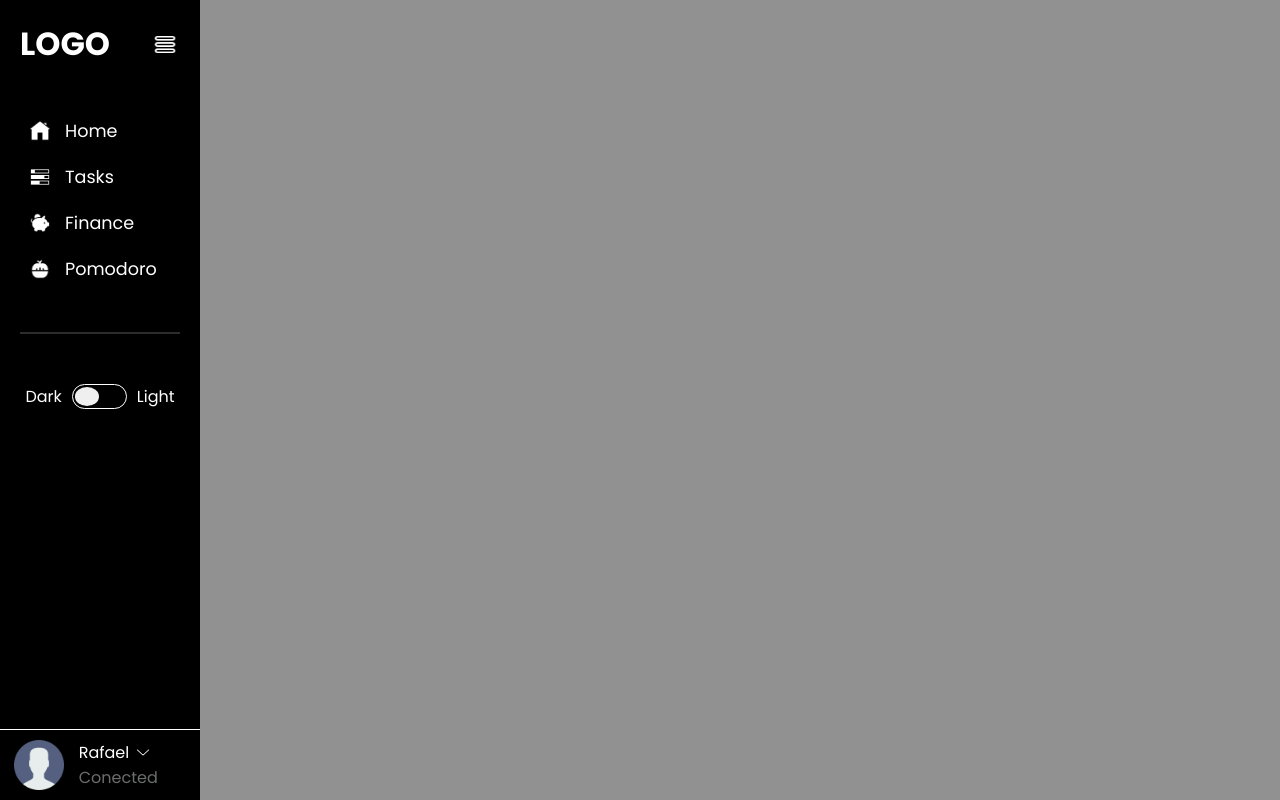
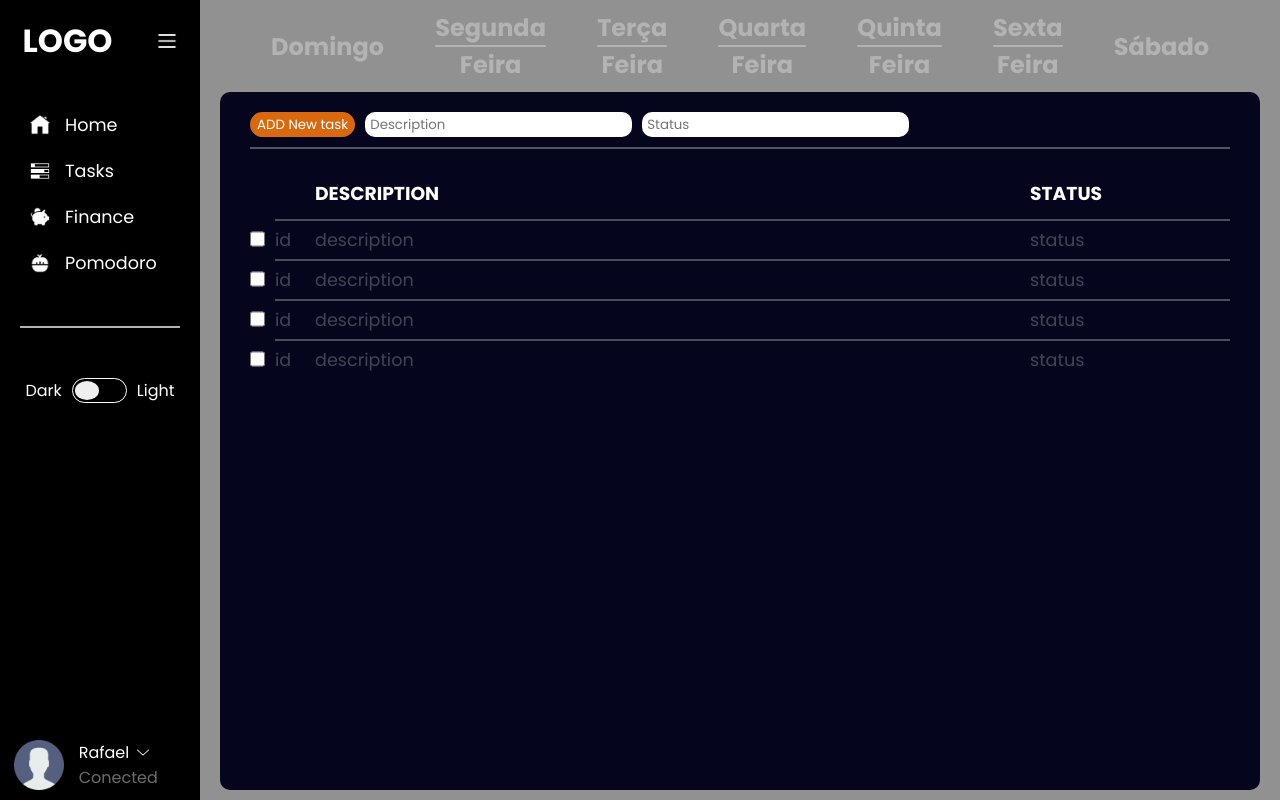
Before and after one commit to rafagfran/tcc, a React (Vite) app in the folder frontend/Taskong/: page / in a window 1280 px wide. Built offline with nearby package versions, Linux system fonts and the light colour scheme.

Commit message:
painel de tarefas inserido

```diff
--- /dev/null
+++ b/frontend/Taskong/src/App.css
@@ -0,0 +1,3 @@
+.app{
+    display: flex;
+}
--- a/frontend/Taskong/src/App.jsx
+++ b/frontend/Taskong/src/App.jsx
@@ -1,11 +1,16 @@
+import './App.css'
 import Sidebar from './components/sidebar/Sidebar.jsx'
+import Tasks from './components/pages/tasks/Task.jsx'
 
 function App() {
 
   return (
-    <>
+    <div className="app">
       <Sidebar/>
-    </>
+      <Tasks/>
+    </div>
+
+
   )
 }
 
--- /dev/null
+++ b/frontend/Taskong/src/components/pages/tasks/Task.css
@@ -0,0 +1,156 @@
+.task{
+    padding: 10px 20px;
+    max-height: 100vh;
+    flex: 1;
+    overflow: auto;
+    display: flex;
+    flex-direction: column;
+    align-items: center;
+}
+.task .days{
+    max-width: 1500px;
+}
+
+.task .days ul{
+    display: flex;
+    align-items: center;
+    gap: 4vw;
+    padding: 0 10px;
+    padding-bottom: 10px;
+}
+.task .days ul li {
+    transition: transform .2s ;
+}
+
+.task .days ul li button{
+    background: none;
+    border: none;
+    font-size: 1.5rem;
+    display: flex;
+    flex-direction: column;
+    align-items: center;
+    justify-content: center;
+    gap: 2px;
+    cursor: pointer;
+    transition: .1s;
+}
+
+.task .days ul li button h4{
+    color: #b3b3b3;
+}
+
+.task .days ul li button hr{
+    border: none;
+    border-radius: 75px;
+    background-color: #b3b3b3;
+    width: 100%;
+    height: 2px;
+}
+
+
+
+/* HOVER */
+
+.task .days ul li button:hover h4{
+    color: aliceblue;
+}
+
+.task .days ul li button:hover hr{
+    background-color: aliceblue ;
+}
+
+.task .days ul li:hover{
+    transform: scale(110%);
+}
+
+
+/* ---------TASKS CONTAINER----- */
+.task .task-container{
+    padding: 20px 30px;
+    width: 100%;
+    flex: 1;
+    background-color: #05051d;
+    border-radius: 10px;
+}
+
+.task .task-container .new-task{
+    display: flex;
+    align-items: center;
+    gap: 10px;
+}
+
+.task .task-container .new-task .newTask-btn{
+    background-color: #d8690f;
+    text-align: center;
+    height: 25px;
+    padding: 2px 7px;
+    border: none;
+    border-radius: 15px;
+    cursor: pointer;
+}
+
+.task .task-container .new-task input{
+    border-radius: 10px;
+    border: none;
+    height: 25px;
+    padding: 0 5px;
+}
+
+
+.task .task-container hr{
+    border: none;
+    height: 2px;
+    background-color: rgba(238, 234, 234, 0.342);
+    margin-top: 10px;
+}
+
+
+.task .task-container .table{
+    margin-top: 30px;
+    display: grid;
+    grid-template-columns: 15px 50px 1fr 200px;
+    grid-template-rows: 40px;
+    grid-auto-rows: 40px;
+}
+
+.task .task-container .table input{
+    background: none;
+    color: white;
+    border: none;
+    border-top: 2px solid  rgba(247, 246, 246, 0.288);
+    box-shadow: none;
+    font-size: 1.1rem;
+}
+
+.task .task-container .table input::placeholder{
+    color: #f7f7f742;
+}
+
+.task .task-container .table input:focus{
+    outline: none;
+}
+
+.task .task-container .table  #description-header{
+    grid-column:3;
+}
+.task .task-container .table  #status-header{
+    grid-column:4;
+}
+
+.task .task-container .table #task-check{
+    grid-column: 1;
+    cursor: pointer;
+}
+.task .task-container .table #task-id{
+    grid-column: 2;
+    margin-left: 10px;
+
+}
+
+.task .task-container .table #task-idescription{
+    grid-column: 3;
+}
+
+.task .task-container .table #status-id{
+    grid-column: 4;
+}
--- /dev/null
+++ b/frontend/Taskong/src/components/pages/tasks/Task.jsx
@@ -0,0 +1,55 @@
+import React from 'react'
+import './Task.css'
+
+const Task = () => {
+  return (
+    <div className='task'>
+      <div className="days">
+        <ul>
+          <li><button><h4>Domingo</h4></button></li>
+          <li><button><h4>Segunda<hr/>Feira</h4></button></li>
+          <li><button><h4>Terça<hr/>Feira</h4></button></li>
+          <li><button><h4>Quarta<hr/>Feira</h4></button></li>
+          <li><button><h4>Quinta<hr/>Feira</h4></button></li>
+          <li><button><h4>Sexta<hr/>Feira</h4></button></li>
+          <li><button><h4>Sábado</h4></button></li>
+        </ul>
+      </div>
+      <div className="task-container">
+        <div className="new-task">
+          <button className="newTask-btn">ADD New task</button>
+          <input id="description-newTask" type="text" placeholder='Description'/>
+          <input id="status-newTask" type="text" placeholder='Status'/>
+        </div>
+        <hr/>
+        <div className="table">
+          <h3 id='description-header'>DESCRIPTION</h3>
+          <h3 id='status-header'>STATUS</h3>
+
+          {/* ---------COMPONENT PROPS FAZER-------- */}
+          <input id='task-check'type="checkbox" />
+          <input id='task-id' type="number" placeholder='id' disabled='true'/>
+          <input id='task-description' type="text" placeholder='description'/>
+          <input id='task-status' type="text" placeholder='status'/>
+
+          <input id='task-check'type="checkbox" />
+          <input id='task-id' type="number" placeholder='id' disabled='true'/>
+          <input id='task-description' type="text" placeholder='description'/>
+          <input id='task-status' type="text" placeholder='status'/>
+
+          <input id='task-check'type="checkbox" />
+          <input id='task-id' type="number" placeholder='id' disabled='true'/>
+          <input id='task-description' type="text" placeholder='description'/>
+          <input id='task-status' type="text" placeholder='status'/>
+
+          <input id='task-check'type="checkbox" />
+          <input id='task-id' type="number" placeholder='id' disabled='true'/>
+          <input id='task-description' type="text" placeholder='description'/>
+          <input id='task-status' type="text" placeholder='status'/>
+        </div>
+      </div>
+    </div>
+  )
+}
+
+export default Task
--- a/frontend/Taskong/src/components/sidebar/Sidebar.css
+++ b/frontend/Taskong/src/components/sidebar/Sidebar.css
@@ -1,20 +1,19 @@
+@import '../../palette/Colors.css';
+
 .sidebar {
     display: flex;
     flex-direction: column;
     align-items: center;
-    background-color: #000;
+    background-color: var(--dark-sidebar-background);
     height: 100vh;
     width: 200px;
     padding-top: 20px;
-    position: fixed;
-    top: 0;
-    left: 0;
     overflow: hidden;
+    transition: .2s;
 }
 
 .sidebar.closed{
     width: 50px;
-
 }
 
 .sidebar.closed .logo-container .logo{
@@ -59,8 +58,8 @@
 }
 
 .sidebar .logo-container img{
-    height: 25px;
-    width: 30px;
+    height: 20px;
+    width: 20px;
     cursor: pointer;
 }
 
@@ -109,7 +108,7 @@
 
 
 .sidebar .container .nav ul li a:hover{
-    background-color: rgba(255, 255, 255, 0.096);
+    background-color: var(--dark-sidebar-hover);
 }
 
 /* DIVISOR */
@@ -118,7 +117,7 @@
     margin-top: 50px;
     border: none;
     height: 2px;
-    background-color: #ffffff2c;
+    background-color: var(--dark-sidebar-divisor);
     border: 75px;
 }
 
@@ -135,10 +134,9 @@
 }
 
 .sidebar .container .theme-selector .btn{
-    background-color: aliceblue;
     border-radius: 20px;
-    border: 1px solid white;
-    background-color: transparent;
+    border: 1px solid var(--dark-sidebar-border-button);
+    background: none;
     padding: 2px;
     width: 55px;
     height: 100%;
@@ -157,7 +155,7 @@
 }
 
 .sidebar .container  .theme-selector .btn button:hover{
-    background-color: rgb(151, 151, 156);
+    background-color: var(--dark-sidebar-hover-button);
 }
 
 
@@ -168,7 +166,7 @@
 
 /* USER STYLES */
 .sidebar .container .user-container {
-    border-top: 1px solid white;
+    border-top: 1px solid var(--dark-sidebar-user-border);
     padding-top: 10px;
     display: flex;
     align-items: center;
@@ -200,42 +198,38 @@
 }
 
 
-/* --------THEMES----------- */
+/* --dark---dark---dark---dark-THEMES--dark---dark---dark---dark---dark-- */
 body.theme-light .sidebar{
-    background-color: #dddada;
+    background-color: var(--light-sidebar-background);
 }
 
 body.theme-light .sidebar h1,
 body.theme-light .sidebar p,
 body.theme-light .sidebar a{
-    color: #000;
+    color: var(--light-sidebar-font);
 }
 
 body.theme-light .sidebar .container  .theme-selector .btn{
-    border: 1px solid #000;
-    background-color: #fff;
+    border: 1px solid var(--light-sidebar-border-button);
+    background-color: var(--light-sidebar-background-button);
 }
 body.theme-light .sidebar .container  .theme-selector .btn button{
-    background-color: #000;
+    background-color: var(--light-sidebar-background-button-circle);
+}
+
+body.theme-light .sidebar .container  .theme-selector .btn button:hover{
+    background-color: var(--light-sidebar-hover-button);
 }
 
 body.theme-light .sidebar  .container .user-container{
-    border-top: 1px solid #000;
+    border-top: 1px solid var(--light-sidebar-border-user);
 }
 
-body .sidebar .container hr{
-    width: 80%;
-    margin-top: 50px;
-    border: none;
-    height: 2px;
-    background-color: #ffffff2c;
-    border: 75px;
-}
 
 body.theme-light .sidebar  .container hr{
-    background-color: #0000002c;
+    background-color: var(--light-sidebar-divisor);
 }
 
 body.theme-light .sidebar .container .nav ul li a:hover{
-    background-color: #f0f8ff;
+    background-color: var(--light-sidebar-hover);
 }
--- a/frontend/Taskong/src/components/sidebar/Sidebar.jsx
+++ b/frontend/Taskong/src/components/sidebar/Sidebar.jsx
@@ -12,6 +12,7 @@ import tasksIconDark from '../../assets/dark-theme/tasks-dark-icon.png'
 import financeIconDark from '../../assets/dark-theme/finance-pig-dark-icon.png'
 import pomodoroIconDark from '../../assets/dark-theme/pomodoro-dark-icon.png'
 import dropdownIconDark from '../../assets/dark-theme/dropdown-dark-icon.png'
+import menuIconDark from '../../assets/dark-theme//menu-dark-icon.png'
 
 const Sidebar = () => {
 
@@ -31,6 +32,7 @@ const Sidebar = () => {
     var finance = document.getElementById('finance-icon')
     var pomodoro = document.getElementById('pomodoro-icon')
     var dropdown = document.getElementById('dropdown-icon')
+    var menu = document.getElementById('menu-icon')
     var body = document.body
 
     divTheme.classList.toggle('dark')
@@ -45,12 +47,14 @@ const Sidebar = () => {
         finance.src = financeIconDark;
         pomodoro.src = pomodoroIconDark;
         dropdown.src = dropdownIconDark
+        menu.src = menuIconDark
     }else{
         home.src = homeIcon;
         tasks.src = tasksIcon;
         finance.src = financeIcon;
         pomodoro.src = pomodoroIcon;
         dropdown.src = dropdownIcon;
+        menu.src = menuIcon
     }
 
   }
@@ -61,7 +65,7 @@ const Sidebar = () => {
         <div className="logo">
             <h1>LOGO</h1>
         </div>
-        <img onClick={() => (showSideBar())} src={menuIcon} alt="" />
+        <img id='menu-icon' onClick={() => (showSideBar())} src={menuIcon} alt="" />
       </div>
 
       <div className="container">
--- a/frontend/Taskong/src/index.css
+++ b/frontend/Taskong/src/index.css
@@ -9,12 +9,13 @@
     font-family: 'Poppins', 'Times New Roman', Times, serif,sans-serif;
     color: #fff;
     box-sizing: border-box;
+    overflow: hidden;
 }
 
 body{
-    width: 100vw;
     font-size: 16px;
     background: #929191;
+    transition: .2s;
 }
 
 body.theme-light {
--- /dev/null
+++ b/frontend/Taskong/src/palette/Colors.css
@@ -0,0 +1,51 @@
+
+:root {
+    --default-black:#000;
+    --default-white: #fff;
+
+    /* --------------SIDEBAR---------------- */
+        /* background */
+        --dark-sidebar-background: #000;
+        --light-sidebar-background: #dddada;
+
+        /* divisor */
+        --dark-sidebar-divisor: #b3b3b3;
+        --light-sidebar-divisor: #0000002c;
+
+        /* fonts */
+        --dark-sidebar-font: #fff;
+        --dark-sidebar-opaque-font:#b3b3b3;
+
+        --light-sidebar-font: #000;
+        --light-sidebar-opaque-font:#b3b3b3;
+
+        /* hover */
+        --dark-sidebar-hover:#b3b3b3;
+        --light-sidebar-hover:#f0f8ff;
+
+
+        /* button theme selector */
+        --dark-sidebar-background-button-circle:#ffffff;
+        --dark-sidebar-background-button:#ffffff;
+        --dark-sidebar-border-button:#ffffff;
+        --dark-sidebar-hover-button:#b3b3b3;
+
+        --light-sidebar-background-button-circle:#000000;
+        --light-sidebar-background-button:#fafafa;
+        --light-sidebar-border-button:#000000;
+        --light-sidebar-hover-button:#686767;
+
+        /* user */
+        --dark-sidebar-border-user: #fff;
+        --light-sidebar-border-user: #000;
+
+
+    /* --------------BODY----------------- */
+        --dark-body-background: #929191;
+        --dark-body-opaque-font:#b3b3b3;
+        --dark-body-divisor: #b3b3b3;
+
+        --light-body-background: #929191;
+        --light-body-opaque-font:#b3b3b3;
+        --light-body-divisor: #b3b3b3
+}
```
Also changed, not shown: frontend/Taskong/src/assets/dark-theme/menu-dark-icon.png (added), frontend/Taskong/src/assets/menu-icon.png.
